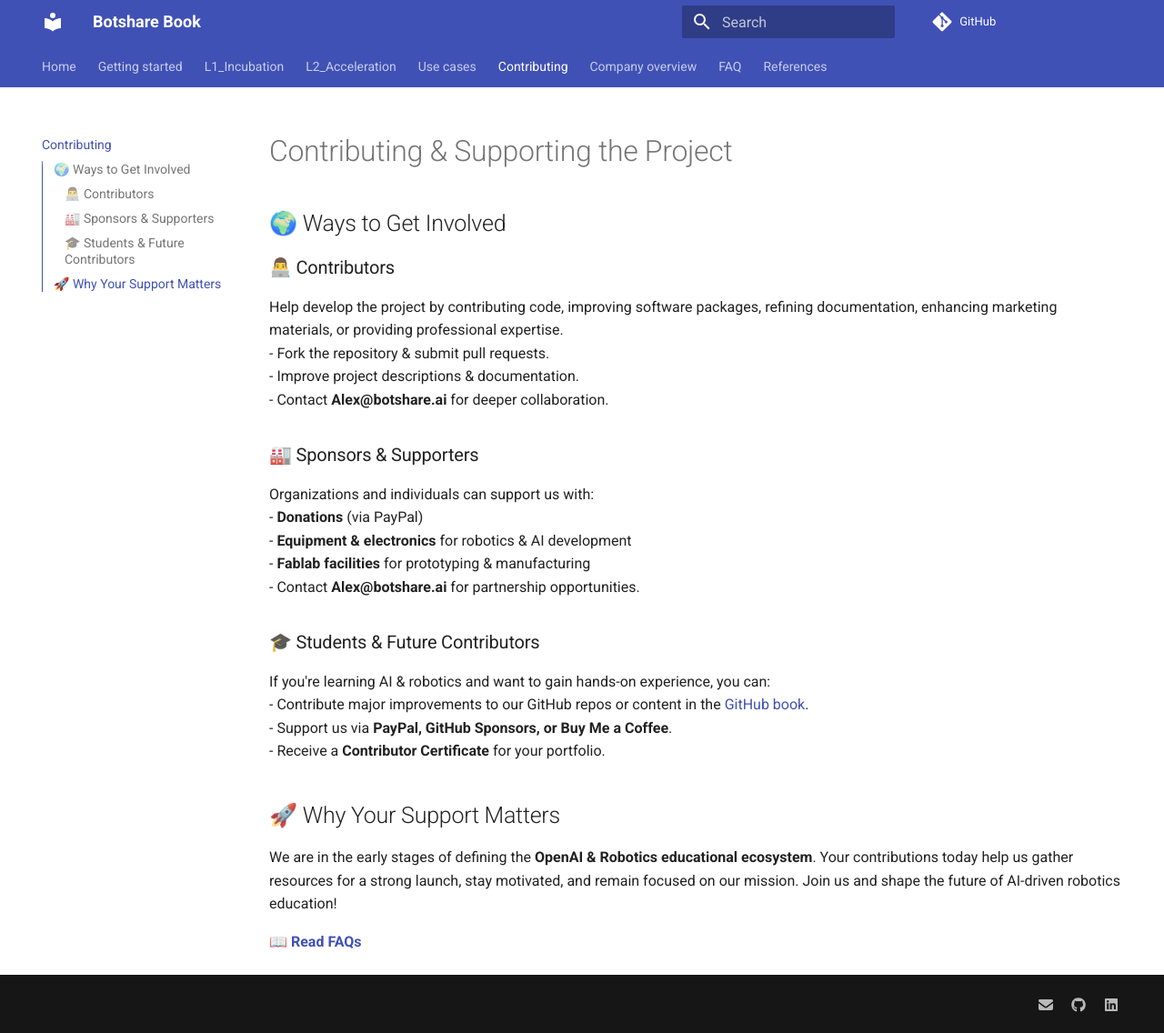
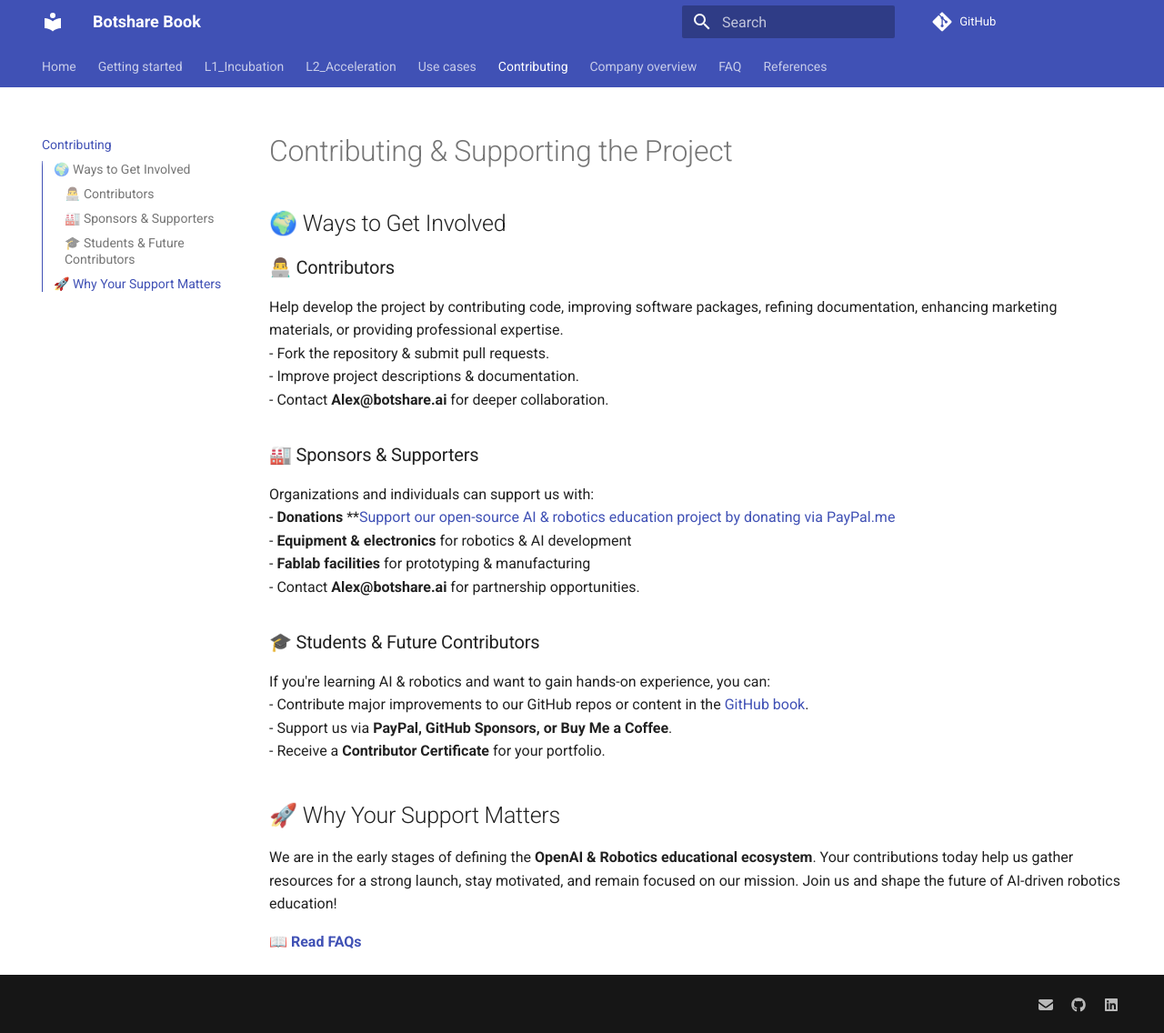
Before and after one commit to BotshareAI/Botshare_book, an MkDocs documentation site: the page built from docs/contributing.md, in a window 1280 px wide and 1136 px high. Shown: the whole window at 91% size. Built offline with MkDocs 1.6.1 and Material for MkDocs 9.7.7, drawn with Linux system fonts in a browser that asks for light colours.

Commit message:
Update contributing.md

```diff
--- a/docs/contributing.md
+++ b/docs/contributing.md
@@ -10,7 +10,8 @@ Help develop the project by contributing code, improving software packages, refi
 
 ### 🏭 Sponsors & Supporters
 Organizations and individuals can support us with:
-- **Donations** (via PayPal)
+- **Donations**
+**[Support our open-source AI & robotics education project by donating via PayPal.me](https://PayPal.me/BotshareAI!)
 - **Equipment & electronics** for robotics & AI development
 - **Fablab facilities** for prototyping & manufacturing
 - Contact **Alex@botshare.ai** for partnership opportunities.
```
